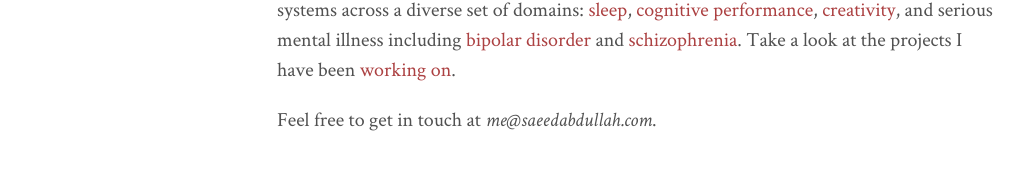
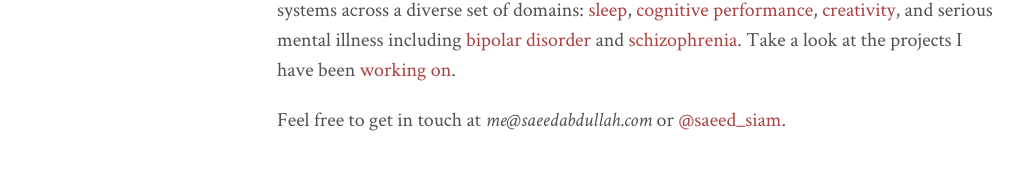
Before and after one commit to saeed-abdullah/saeed-abdullah.github.io, a Jekyll site: the page built from index.markdown, in a window 1280 px wide. Shown: the part 442-612 px from the top of the page, without its empty margins (3-1026 px from the left). Built offline with Jekyll 4.4.1, drawn with Linux system fonts in a browser that asks for light colours; nearby versions of some CDN libraries.

Commit message:
Adds twitter handle

```diff
--- a/index.markdown
+++ b/index.markdown
@@ -21,7 +21,7 @@ serious mental illness including [bipolar disorder][moodrhythm-project] and
 [working on](/projects).
 
 
-Feel free to get in touch at _me@saeedabdullah.com_.
+Feel free to get in touch at _me@saeedabdullah.com_ or [@saeed_siam][twitter].
 
 [ist-link]: https://ist.psu.edu/
 [clockwise-project]: projects/clockwise.html
```
Also changed, not shown: other parts of index.markdown (+1 -0 lines).
